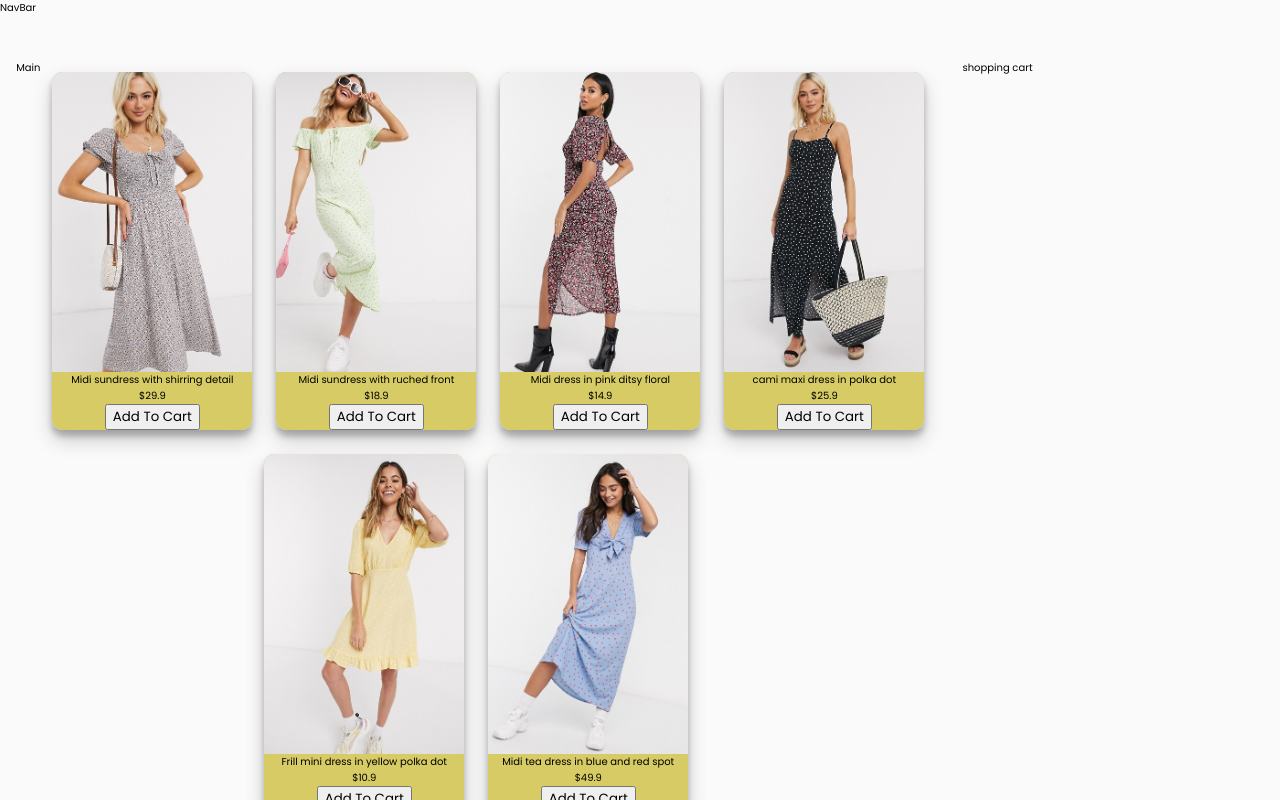
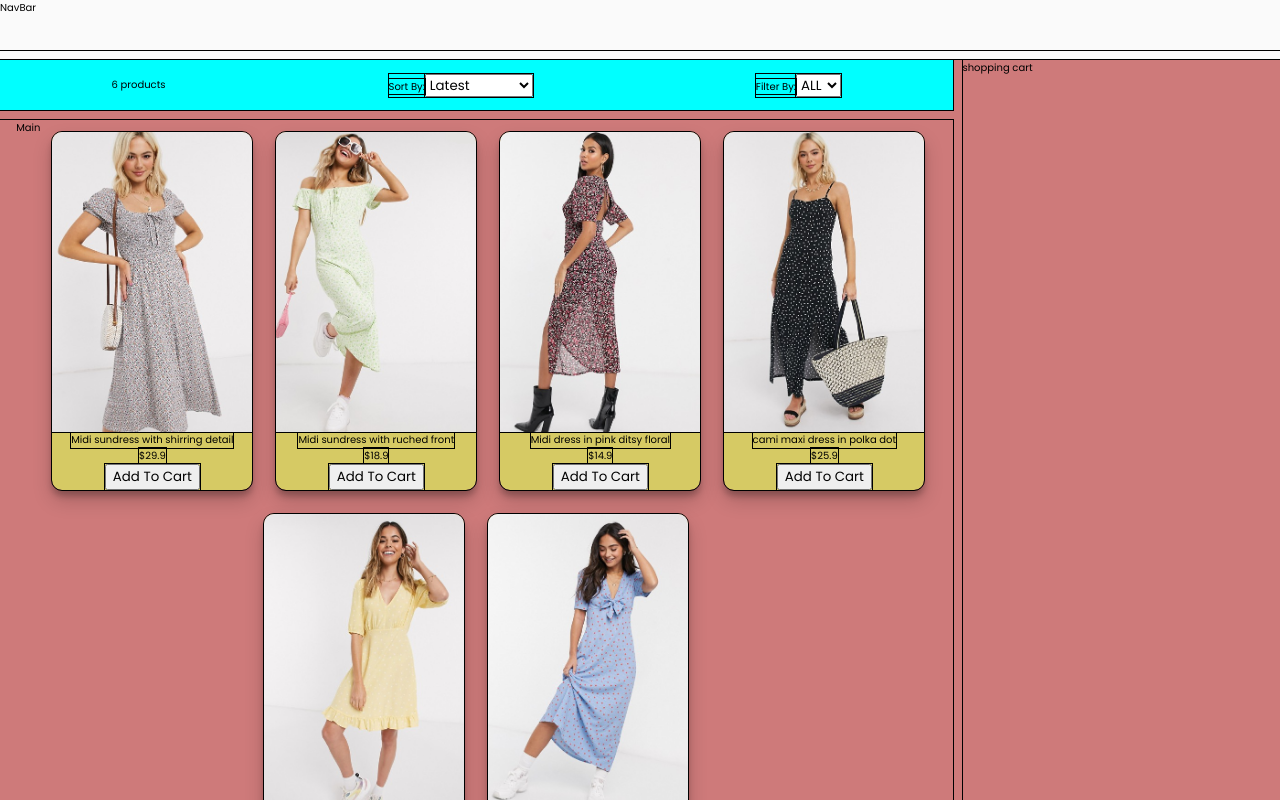
Before and after one commit to Liang-Liu/e-Commerce-App, a React (Create React App) app: page / in a window 1280 px wide. Shown: the top 800 px of the page. Built offline with nearby package versions, Linux system fonts and the light colour scheme.

Commit message:
feature-02---add-fllter-bar

```diff
--- a/src/App.js
+++ b/src/App.js
@@ -1,15 +1,58 @@
 import { useState } from "react";
-import productData from "./data.json";
+import originalData from "./data.json";
 import ProductCell from "./components/ProductCell";
+import FilterBar from "./components/FilterBar";
+
+const productData = originalData;
 
 function App() {
 	const [data, setData] = useState(productData);
+
+	function sortProduct(e) {
+		const sortValue = e.target.value;
+		if (sortValue === "latest") {
+			setData(productData);
+		} else if (sortValue === "lowest") {
+			function compareFunc(a, b) {
+				return a.price - b.price;
+			}
+			const tempArr = data.products;
+			const nextData = [...tempArr].sort(compareFunc);
+			const nextState = { products: nextData };
+			setData(nextState);
+		} else if (sortValue === "highest") {
+			function compareFunc(a, b) {
+				return b.price - a.price;
+			}
+			const tempArr = data.products;
+			const nextData = [...tempArr].sort(compareFunc);
+			const nextState = { products: nextData };
+			setData(nextState);
+		}
+	}
+
+	function FilterProduct(e) {
+		const filterValue = e.target.value;
+		if (filterValue === "ALL") {
+			setData(productData);
+		} else {
+			const nextData = productData.products.filter((ele, idx) =>
+				ele.availableSizes.includes(filterValue)
+			);
+			const nextState = { products: nextData };
+			setData(nextState);
+		}
+	}
 
 	return (
 		<div className="gird-container">
 			<nav>NavBar</nav>
 			<div className="content">
 				content
+				<FilterBar
+					sortProductFunc={sortProduct}
+					FilterProductFunc={FilterProduct}
+				/>
 				<main>
 					Main
 					{data.products.map((ele, idx) => {
--- /dev/null
+++ b/src/components/FilterBar.js
@@ -0,0 +1,34 @@
+import React from "react";
+
+function FilterBar({ sortProductFunc, FilterProductFunc }) {
+	return (
+		<div className="filterBar">
+			6 products
+			<div className="sortBar">
+				<label for="sortBar">Sort By:</label>
+				<select name="sortBar" id="sortBar" onChange={sortProductFunc}>
+					<option value="latest">Latest</option>
+					<option value="lowest">Price Lowest</option>
+					<option value="highest">Price Highest</option>
+				</select>
+			</div>
+			<div className="filterSizeBar">
+				<label for="filterSizeBar">Filter By:</label>
+				<select
+					name="filterSizeBar"
+					id="filterSizeBar"
+					onChange={FilterProductFunc}
+				>
+					<option value="ALL">ALL</option>
+					<option value="S">S</option>
+					<option value="M">M</option>
+					<option value="L">L</option>
+					<option value="XL">XL</option>
+					<option value="XXL">XXL</option>
+				</select>
+			</div>
+		</div>
+	);
+}
+
+export default FilterBar;
--- a/src/data.json
+++ b/src/data.json
@@ -5,7 +5,7 @@
 			"image": "/images/dress1.jpg",
 			"title": "Midi sundress with shirring detail",
 			"description": "This is for all the latest trends, no matter who you are, where you’re from and what you’re up to. Exclusive to ASOS, our universal brand is here for you, and comes in all our fit ranges: ASOS Curve, Tall, Petite and Maternity. Created by us, styled by you.",
-			"availableSizes": ["X", "L", "XL", "XXL"],
+			"availableSizes": ["S", "L", "XL", "XXL"],
 			"price": 29.9
 		},
 		{
@@ -13,7 +13,7 @@
 			"image": "/images/dress2.jpg",
 			"title": "Midi sundress with ruched front",
 			"description": "This is for all the latest trends, no matter who you are, where you’re from and what you’re up to. Exclusive to ASOS, our universal brand is here for you, and comes in all our fit ranges: ASOS Curve, Tall, Petite and Maternity. Created by us, styled by you.",
-			"availableSizes": ["X", "M", "L"],
+			"availableSizes": ["S", "M", "L"],
 			"price": 18.9
 		},
 		{
@@ -21,7 +21,7 @@
 			"image": "/images/dress3.jpg",
 			"title": "Midi dress in pink ditsy floral",
 			"description": "This is for all the latest trends, no matter who you are, where you’re from and what you’re up to. Exclusive to ASOS, our universal brand is here for you, and comes in all our fit ranges: ASOS Curve, Tall, Petite and Maternity. Created by us, styled by you.",
-			"availableSizes": ["X", "M", "L"],
+			"availableSizes": ["S", "M", "L"],
 			"price": 14.9
 		},
 		{
@@ -37,7 +37,7 @@
 			"image": "/images/dress5.jpg",
 			"title": "Frill mini dress in yellow polka dot",
 			"description": "This is for all the latest trends, no matter who you are, where you’re from and what you’re up to. Exclusive to ASOS, our universal brand is here for you, and comes in all our fit ranges: ASOS Curve, Tall, Petite and Maternity. Created by us, styled by you.",
-			"availableSizes": ["X", "L", "XL"],
+			"availableSizes": ["S", "L", "XL"],
 			"price": 10.9
 		},
 		{
--- a/src/index.css
+++ b/src/index.css
@@ -3,7 +3,7 @@
 * {
 	box-sizing: border-box;
 	font-family: "Poppins", sans-serif;
-	/* outline: 1px solid black; */
+	outline: 1px solid black;
 }
 
 html {
@@ -38,11 +38,11 @@ nav {
 
 div.content {
 	grid-area: content;
-	/* background-color: #ce7a7a; */
+	background-color: #ce7a7a;
 	display: grid;
 	grid-gap: 1rem;
-	grid-template-areas: "main sidebar";
-	grid-template-rows: auto;
+	grid-template-areas: "filterBar sidebar" "main sidebar";
+	grid-template-rows: 5rem 1fr;
 	grid-template-columns: 3fr 1fr;
 }
 
@@ -80,3 +80,11 @@ img.product {
 	margin: 0px;
 	z-index: 10;
 }
+
+div.filterBar {
+	grid-area: filterBar;
+	background-color: aqua;
+	display: flex;
+	justify-content: space-around;
+	align-items: center;
+}
```
